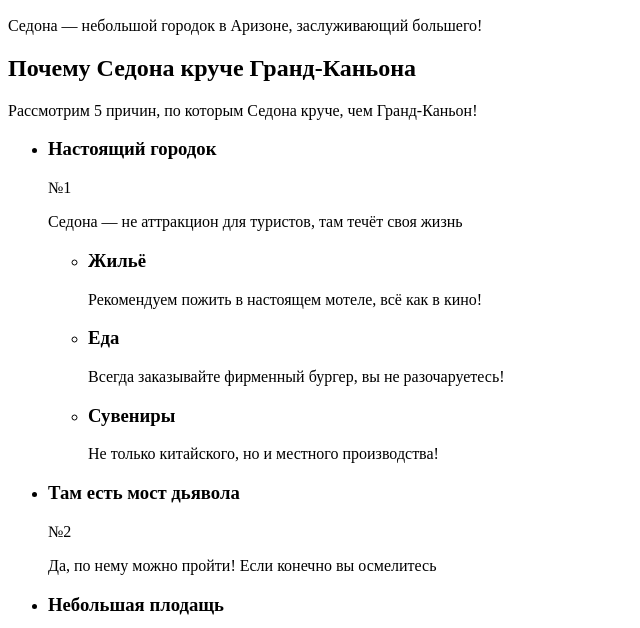
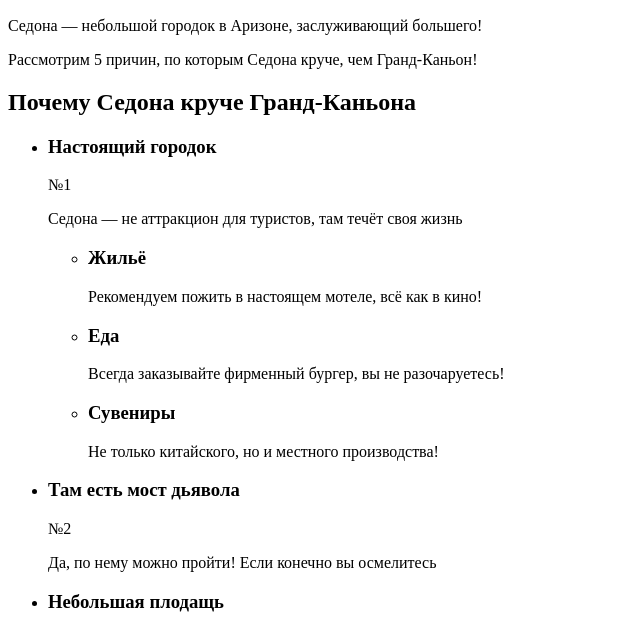
Before and after one commit to fateyeva/285113-sedona, a plain HTML site: page index.html in a window 1280 px wide. Shown: the part 172-800 px from the top of the page, without its empty margins (0-640 px from the left). Drawn offline with Linux system fonts and the light colour scheme.

Commit message:
Перенесла p

```diff
--- a/index.html
+++ b/index.html
@@ -18,10 +18,10 @@
       <section class="intro">
         <h1 class="visual-hidden">О Седоне</h1>
         <p class="intro-text">Седона — небольшой городок в Аризоне, заслуживающий большего!</p>
+        <p class="intro-lead">Рассмотрим 5 причин, по которым Седона круче, чем Гранд-Каньон!</p>
       </section>
       <section class="advantages">
         <h2 class="visual-hidden">Почему Седона круче Гранд-Каньона</h2>
-        <p>Рассмотрим 5 причин, по которым Седона круче, чем Гранд-Каньон!</p>
         <ul class="advantages-list">
           <li class="advantage-item">
             <h3>Настоящий городок</h3>
```
